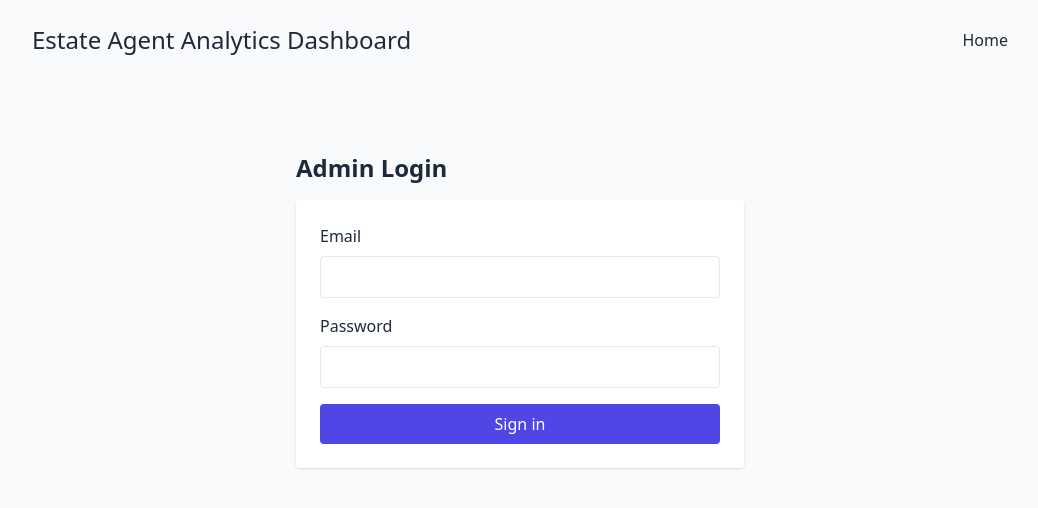
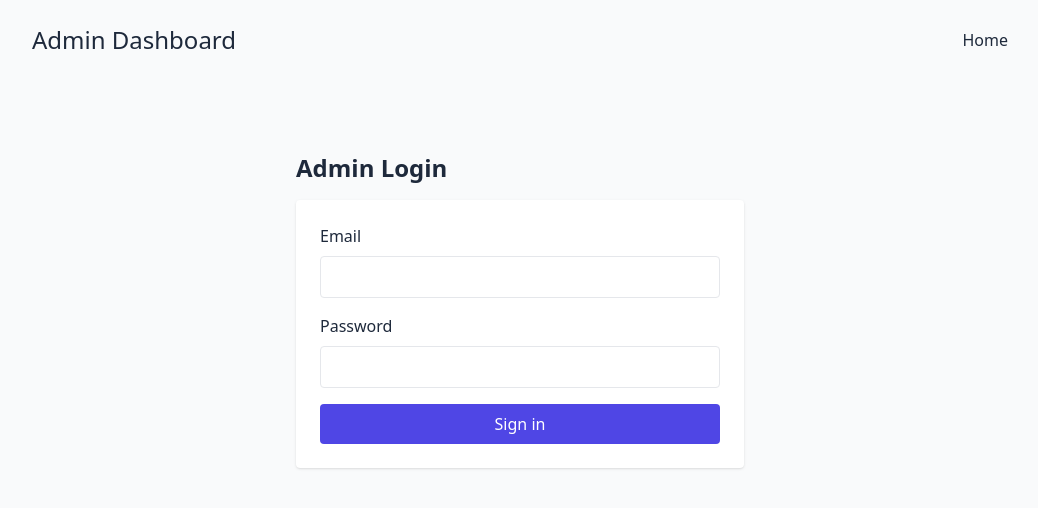
Before and after one commit to tedoricco/Estate-Agent-QR-, a Next.js app: page /admin/login in a window 1280 px wide. Shown: the top 508 px of the page, without its empty margins (120-1158 px from the left). Built offline with nearby package versions, Linux system fonts and the light colour scheme; no server answers.

Commit message:
Revert "Rename dashboard and remove Next.js warning"
This reverts commit db603de248aa274ab4dd960c38628d2fdabce9df.

```diff
--- a/app/admin/layout.tsx
+++ b/app/admin/layout.tsx
@@ -5,7 +5,7 @@ export default function AdminLayout({ children }: { children: ReactNode }) {
   return (
     <div>
       <header className="mb-6 flex items-center justify-between">
-        <h2 className="text-2xl font-medium">Estate Agent Analytics Dashboard</h2>
+        <h2 className="text-2xl font-medium">Admin Dashboard</h2>
         <nav>
           <Link href="/">Home</Link>
         </nav>
--- a/next.config.js
+++ b/next.config.js
@@ -1,4 +1,8 @@
 /** @type {import('next').NextConfig} */
-const nextConfig = {}
+const nextConfig = {
+  experimental: {
+    appDir: true
+  }
+}
 
 module.exports = nextConfig
```
